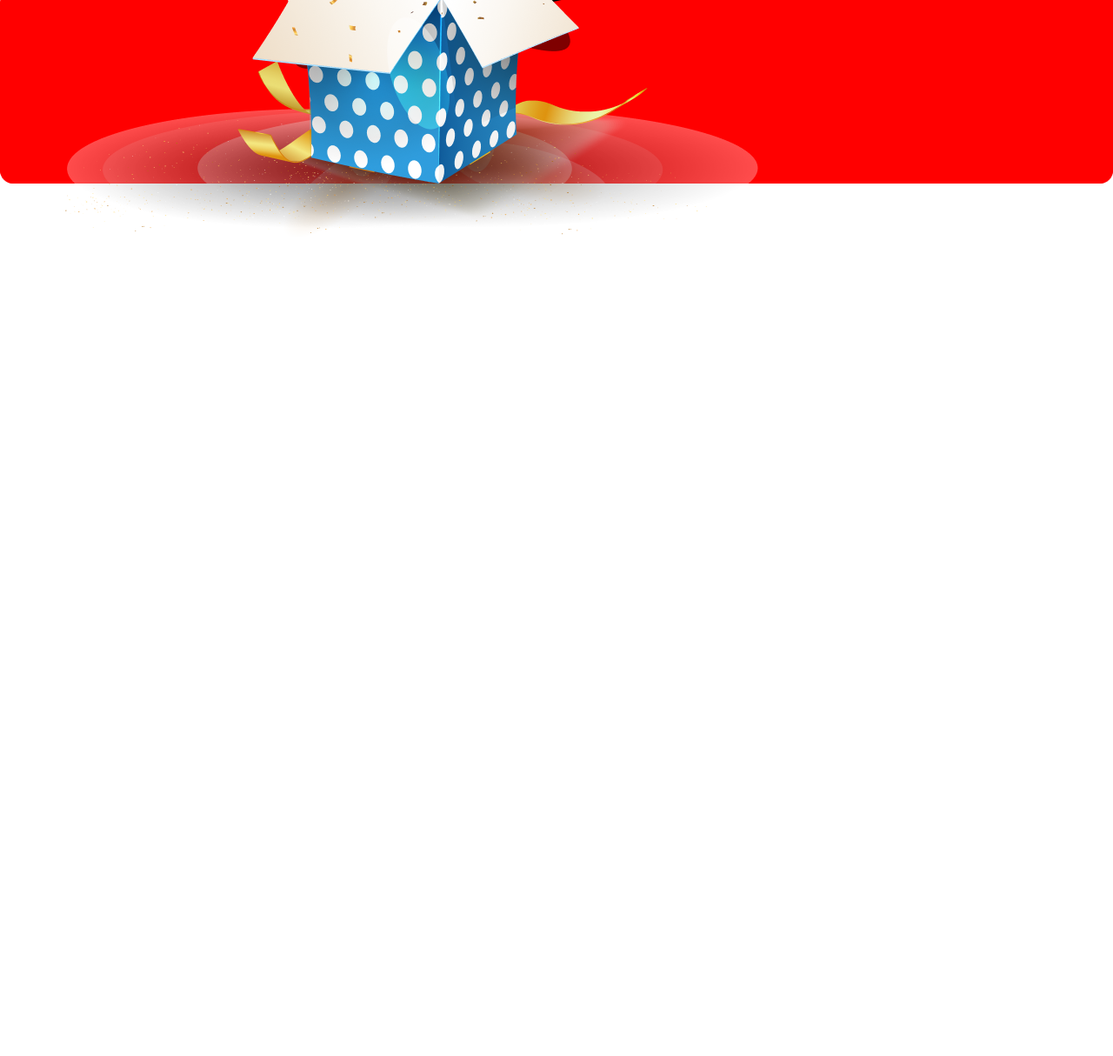
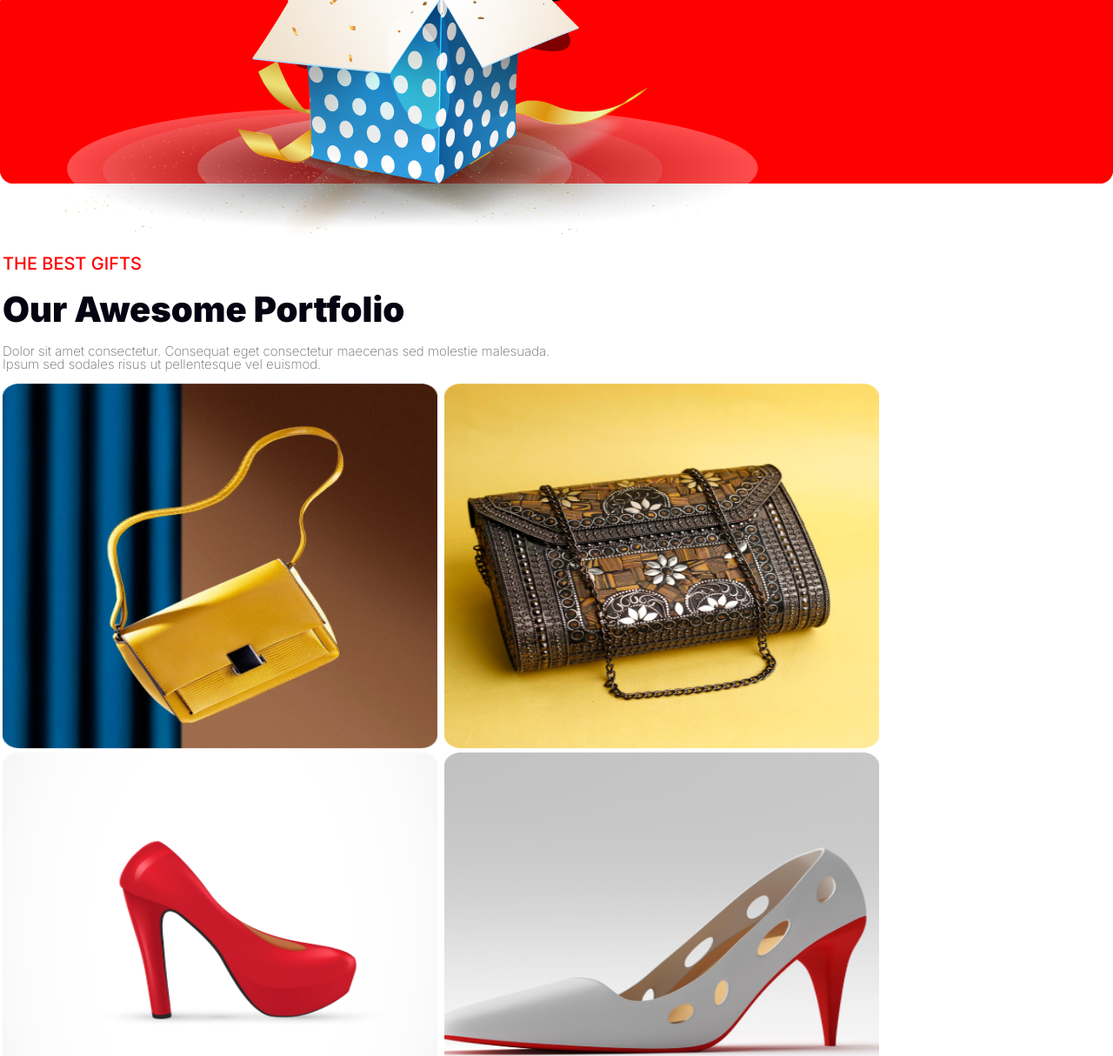
Before and after one commit to imrannhossain/new-year-projects, a plain HTML site: page index.html in a window 1280 px wide. Shown: the part 3661-4875 px from the top of the page at 87% size. Before the commit the page ends 3961 px from the top, so only its background shows below. Drawn offline with Linux system fonts and the light colour scheme.

Commit message:
added item picture

```diff
--- a/index.html
+++ b/index.html
@@ -124,6 +124,35 @@ molestie malesuada. Ipsum sed sodales risus ut pellentesque vel euismod. Eleifen
 
 </section>
 
+
+
+
+
+<section class="items">
+
+
+  <div class="item-titlte">
+
+    <div class="item">
+      <h4>THE BEST GIFTS</h4>
+      <h2>Our Awesome Portfolio</h2>
+      <p>Dolor sit amet consectetur. Consequat eget consectetur maecenas sed molestie malesuada. <br>
+         Ipsum sed sodales risus ut pellentesque vel euismod. </p>
+    </div>
+
+    <div >
+      <img class="item-img" src="images/Rectangle 3.png" alt="">
+      <img class="item-img" src="images/Rectangle 4.png" alt="">
+      <img class="item-img" src="images/Rectangle 5.png" alt="">
+      <img class="item-img" src="images/Rectangle 6.png" alt="">
+      <img class="item-img" src="images/Rectangle 7.png" alt="">
+      <img class="item-img" src="images/Rectangle 8.png" alt="">
+    </div>
+
+
+  </div>
+</section>
+
     </main>
 
 
--- a/style/style.css
+++ b/style/style.css
@@ -324,6 +324,7 @@ background-repeat: no-repeat;
 background-position: bottom ;
 background-size:contain;
 width: 100%;
+margin-bottom: 80px;
 
 }
 
@@ -344,3 +345,38 @@ height: 505.69px;
   align-items: center;
   justify-content: space-around;
   }
+
+/* added item image */
+.item-img{
+ width: 500px;
+height: 420px;
+margin-left: 3px;
+}
+
+.items h4{
+  color: rgb(255, 0, 0);
+
+font-size: 20px;
+font-weight: 500;
+line-height: 25px;
+margin-bottom: 15px;
+margin-left: 3px;
+
+
+}
+.item h2{
+  color: rgb(7, 2, 17);
+font-size: 40px;
+font-weight: 900;
+line-height: 50px;
+margin-bottom: 15px;
+margin-left: 3px;
+}
+.item p{
+  color: rgba(7, 2, 17, 0.6);
+font-size: 15px;
+font-weight: 200;
+line-height: 15px;
+margin-bottom: 15px;
+margin-left: 3px;
+}
```
